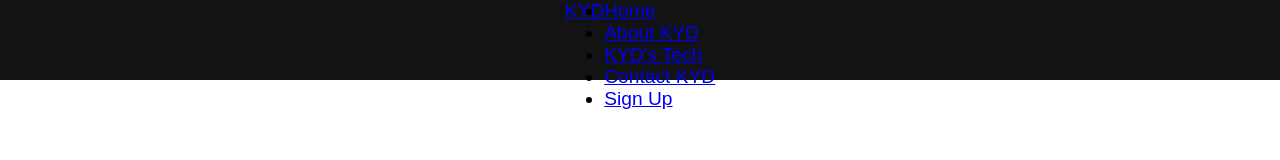
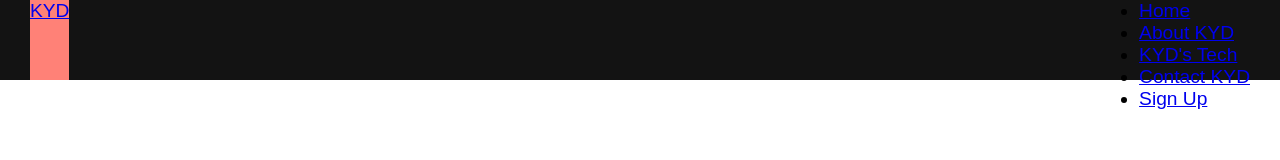
Before and after one commit to kydallaboutlearning/Html4me, a plain HTML site: page index.html in a window 1280 px wide. Drawn offline with Linux system fonts and the light colour scheme.

Commit message:
Fix: Restyled the navbar container for its height and width

```diff
--- a/style.css
+++ b/style.css
@@ -28,9 +28,15 @@
   display: flex;
   justify-content: space-between;
   /* makimg the height 100% in order to have 100% of it's parent element size */
-  height: 100%;
+  height: 80px;
+  width: 100%;
   max-width: 1300px;
   margin: 0 auto;
   padding: 0 30px;
   z-index: 1;
 }
+
+#navbar__logo{
+  background-color: #ff8177;
+  background_image: linear-gradient(to top, #ff0844 0% #ffb199 100%);
+}
```
